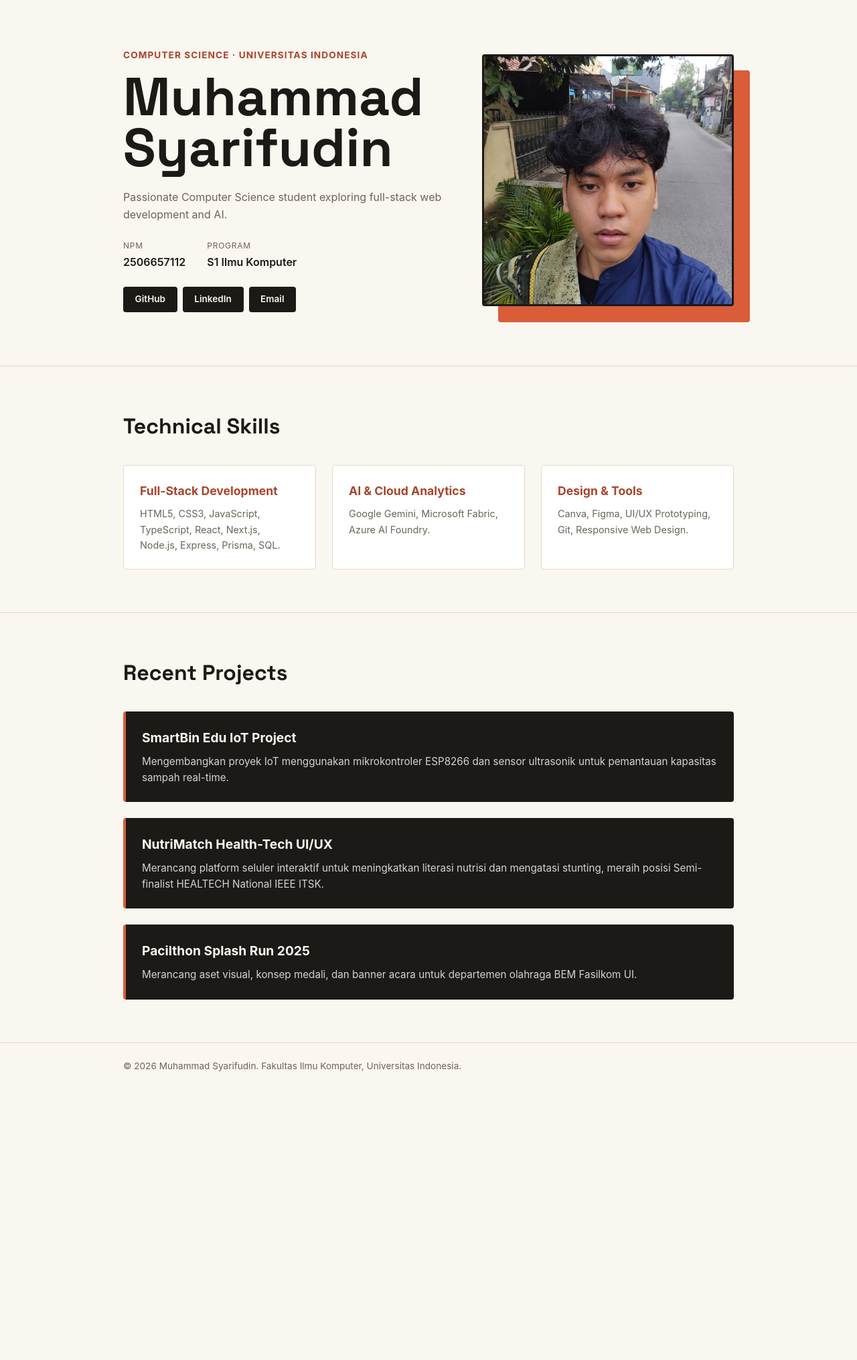
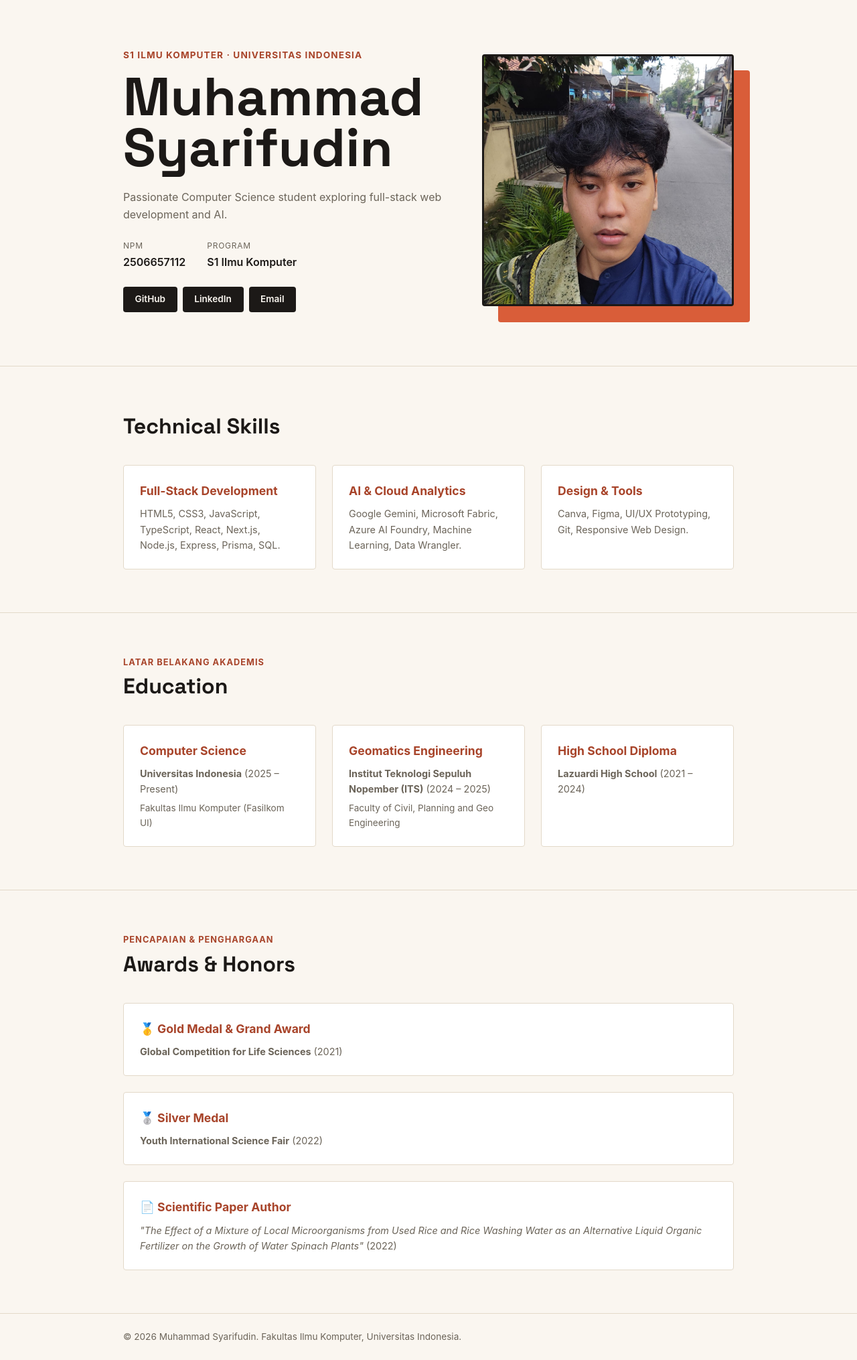
Before and after one commit to msyarifudin541-del/myportofolio, a Django app: page / in a window 1280 px wide. Shown: the part 74-2104 px from the top of the page at 67% size. Before the commit the page ends 1673 px from the top, so only its background shows below. Run offline with Django 4.2, Linux system fonts and the light colour scheme.

Commit message:
Tugas 3 : menambahkan section Education dan Awards pada index.html

```diff
--- a/templates/index.html
+++ b/templates/index.html
@@ -1,79 +1,108 @@
 {% extends "base.html" %}
-
 {% block meta %}
-<title>{{ name }} – Portfolio</title>
+<title>Profile – {{ name }}</title>
 {% endblock meta %}
 
 {% block content %}
 <main>
-    <section class="hero" id="profile">
+    <!-- Hero Section -->
+    <section class="hero">
         <div class="container hero-grid">
             <div class="hero-identity">
-                <p class="hero-kicker">Computer Science &middot; Universitas Indonesia</p>
+                <p class="hero-kicker">{{ study_program }} · UNIVERSITAS INDONESIA</p>
                 <h1>{{ name }}</h1>
             </div>
+
             <div class="hero-photo">
                 <div class="photo-block"></div>
-                <img class="avatar" src="/static/img/syarif.png" alt="Photo of {{ name }}">
+                <img src="/static/img/syarif.png" alt="{{ name }}" class="avatar">
             </div>
+
             <div class="hero-details">
                 <p class="bio">{{ bio }}</p>
+
                 <dl class="meta-list">
                     <div class="meta-row">
                         <dt>NPM</dt>
                         <dd>{{ npm }}</dd>
                     </div>
                     <div class="meta-row">
-                        <dt>Program</dt>
+                        <dt>PROGRAM</dt>
                         <dd>{{ study_program }}</dd>
                     </div>
                 </dl>
+
                 <div class="social-links">
-                    <a href="https://github.com/msyarifudin541-del" class="social-link">GitHub</a>
-                    <a href="https://www.linkedin.com/in/muhammad-syarifudin-201822324" class="social-link">LinkedIn</a>
+                    <a href="https://github.com/syarifufufu" target="_blank" class="social-link">GitHub</a>
+                    <a href="https://linkedin.com" target="_blank" class="social-link">LinkedIn</a>
                     <a href="mailto:m.syarifudin541@gmail.com" class="social-link">Email</a>
                 </div>
             </div>
         </div>
     </section>
 
-    <!-- Section Skills -->
+    <!-- Technical Skills Section -->
     <section class="section-container" id="skills">
         <div class="container">
             <h2 class="section-title">Technical Skills</h2>
             <div class="skills-grid">
-                <div class="skill-card">
+                <article class="skill-card">
                     <h3>Full-Stack Development</h3>
                     <p>HTML5, CSS3, JavaScript, TypeScript, React, Next.js, Node.js, Express, Prisma, SQL.</p>
-                </div>
-                <div class="skill-card">
+                </article>
+                <article class="skill-card">
                     <h3>AI & Cloud Analytics</h3>
-                    <p>Google Gemini, Microsoft Fabric, Azure AI Foundry.</p>
-                </div>
-                <div class="skill-card">
+                    <p>Google Gemini, Microsoft Fabric, Azure AI Foundry, Machine Learning, Data Wrangler.</p>
+                </article>
+                <article class="skill-card">
                     <h3>Design & Tools</h3>
                     <p>Canva, Figma, UI/UX Prototyping, Git, Responsive Web Design.</p>
-                </div>
+                </article>
             </div>
         </div>
     </section>
 
-    <!-- Section Projects -->
-    <section class="section-container" id="projects">
+    <!-- Education Section -->
+    <section class="section-container" id="education">
         <div class="container">
-            <h2 class="section-title">Recent Projects</h2>
+            <p class="section-kicker">Latar Belakang Akademis</p>
+            <h2 class="section-title">Education</h2>
+            <div class="skills-grid">
+                <article class="skill-card">
+                    <h3>Computer Science</h3>
+                    <p><strong>Universitas Indonesia</strong> (2025 – Present)</p>
+                    <p style="font-size: 0.85rem; color: var(--text-muted); margin-top: 0.4rem;">Fakultas Ilmu Komputer (Fasilkom UI)</p>
+                </article>
+                <article class="skill-card">
+                    <h3>Geomatics Engineering</h3>
+                    <p><strong>Institut Teknologi Sepuluh Nopember (ITS)</strong> (2024 – 2025)</p>
+                    <p style="font-size: 0.85rem; color: var(--text-muted); margin-top: 0.4rem;">Faculty of Civil, Planning and Geo Engineering</p>
+                </article>
+                <article class="skill-card">
+                    <h3>High School Diploma</h3>
+                    <p><strong>Lazuardi High School</strong> (2021 – 2024)</p>
+                </article>
+            </div>
+        </div>
+    </section>
+
+    <!-- Awards Section -->
+    <section class="section-container" id="awards">
+        <div class="container">
+            <p class="section-kicker">Pencapaian & Penghargaan</p>
+            <h2 class="section-title">Awards & Honors</h2>
             <div class="projects-flex">
-                <article class="project-card">
-                    <h3>SmartBin Edu IoT Project</h3>
-                    <p>Mengembangkan proyek IoT menggunakan mikrokontroler ESP8266 dan sensor ultrasonik untuk pemantauan kapasitas sampah real-time.</p>
+                <article class="skill-card">
+                    <h3>🥇 Gold Medal & Grand Award</h3>
+                    <p><strong>Global Competition for Life Sciences</strong> (2021)</p>
                 </article>
-                <article class="project-card">
-                    <h3>NutriMatch Health-Tech UI/UX</h3>
-                    <p>Merancang platform seluler interaktif untuk meningkatkan literasi nutrisi dan mengatasi stunting, meraih posisi Semi-finalist HEALTECH National IEEE ITSK.</p>
+                <article class="skill-card">
+                    <h3>🥈 Silver Medal</h3>
+                    <p><strong>Youth International Science Fair</strong> (2022)</p>
                 </article>
-                <article class="project-card">
-                    <h3>Pacilthon Splash Run 2025</h3>
-                    <p>Merancang aset visual, konsep medali, dan banner acara untuk departemen olahraga BEM Fasilkom UI.</p>
+                <article class="skill-card">
+                    <h3>📄 Scientific Paper Author</h3>
+                    <p><em>"The Effect of a Mixture of Local Microorganisms from Used Rice and Rice Washing Water as an Alternative Liquid Organic Fertilizer on the Growth of Water Spinach Plants"</em> (2022)</p>
                 </article>
             </div>
         </div>
```
